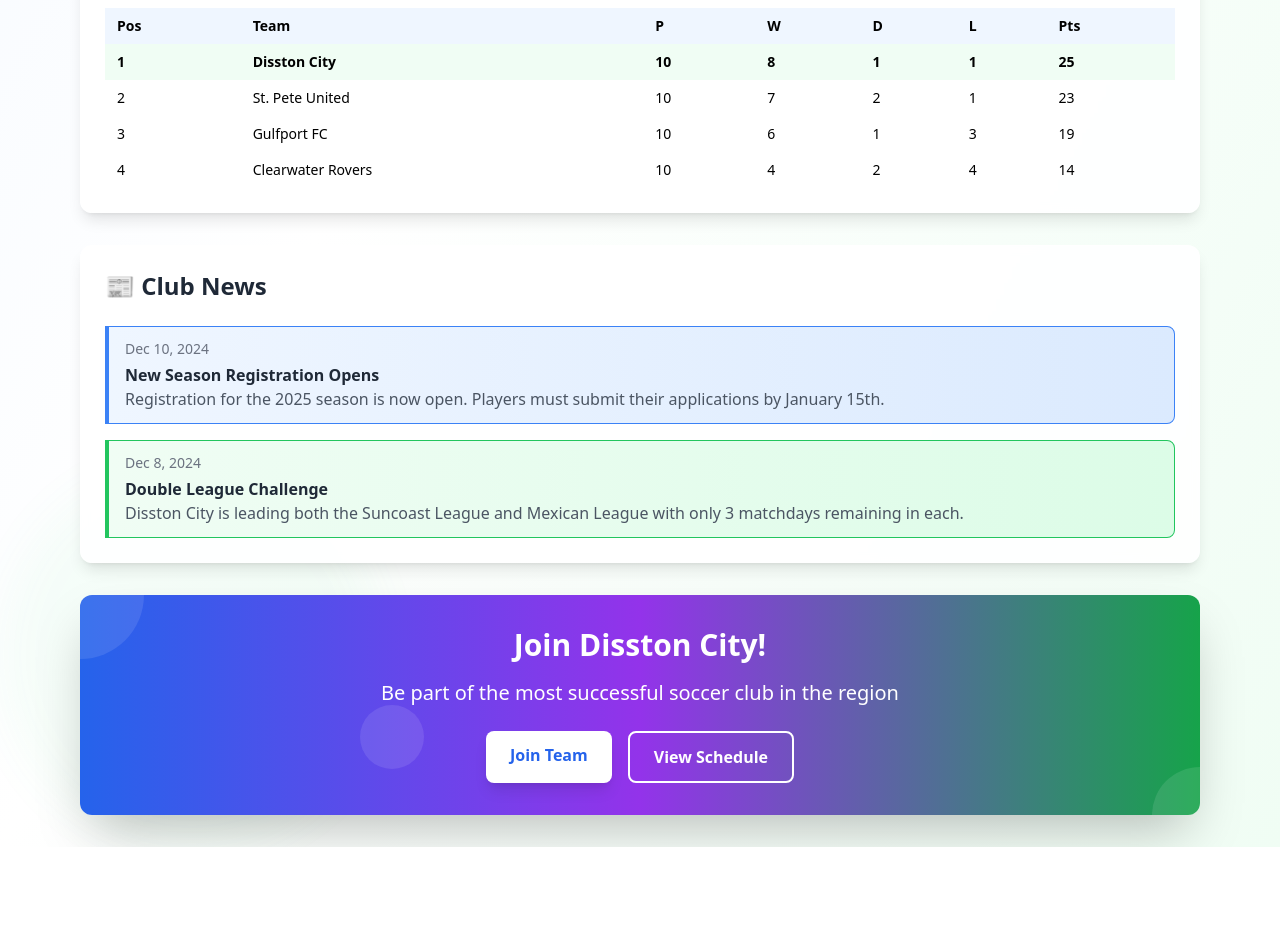
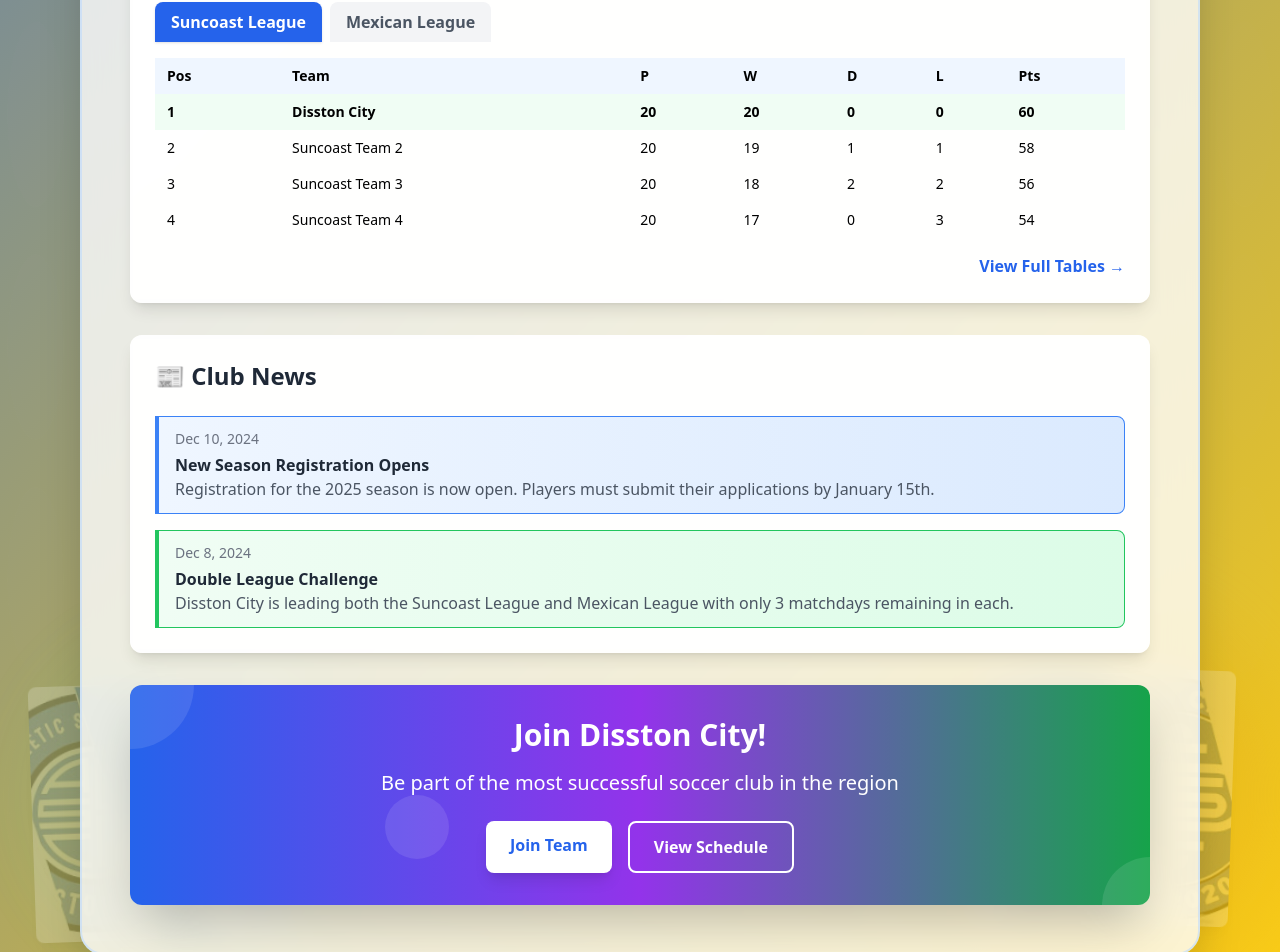
Before and after one commit to AlecNesatColak/Disston-Website, a Next.js app in the folder frontend/: page / in a window 1280 px wide. Shown: the part 1631-2583 px from the top of the page. Before the commit the page ends 2478 px from the top, so only its background shows below. Built offline with nearby package versions, Linux system fonts and the light colour scheme.

Commit message:
fixes to league tables

```diff
--- /dev/null
+++ b/frontend/src/components/LeagueTableTabs.tsx
@@ -0,0 +1,84 @@
+import React, { useState } from 'react';
+
+export const suncoastLeague = Array.from({ length: 20 }, (_, i) => ({
+  pos: i + 1,
+  team: i === 0 ? "Disston City" : `Suncoast Team ${i + 1}`,
+  played: 20,
+  won: 20 - i,
+  drawn: i % 3,
+  lost: i,
+  pts: 60 - i * 2,
+}));
+
+export const mexicanLeague = Array.from({ length: 20 }, (_, i) => ({
+  pos: i + 1,
+  team: i === 0 ? "Disston City" : `Mexican Team ${i + 1}`,
+  played: 20,
+  won: 19 - i,
+  drawn: (i + 1) % 4,
+  lost: i,
+  pts: 58 - i * 2,
+}));
+
+export default function LeagueTableTabs() {
+  const [activeTab, setActiveTab] = useState("Suncoast League");
+  const tabs = ["Suncoast League", "Mexican League"];
+  const tableData = activeTab === "Suncoast League" ? suncoastLeague : mexicanLeague;
+
+  return (
+    <div>
+      {/* Tab Switcher */}
+      <div className="flex space-x-2 mb-4">
+        {tabs.map((tab) => (
+          <button
+            key={tab}
+            className={`px-4 py-2 rounded-t-lg font-semibold transition-colors duration-200 ${
+              activeTab === tab
+                ? "bg-blue-600 text-white shadow"
+                : "bg-gray-100 text-gray-600 hover:bg-blue-100"
+            }`}
+            onClick={() => setActiveTab(tab)}
+          >
+            {tab}
+          </button>
+        ))}
+      </div>
+      {/* Table */}
+      <div className="overflow-x-auto">
+        <table className="min-w-full text-sm text-left">
+          <thead>
+            <tr className="bg-blue-50">
+              <th className="px-3 py-2 font-bold">Pos</th>
+              <th className="px-3 py-2 font-bold">Team</th>
+              <th className="px-3 py-2 font-bold">P</th>
+              <th className="px-3 py-2 font-bold">W</th>
+              <th className="px-3 py-2 font-bold">D</th>
+              <th className="px-3 py-2 font-bold">L</th>
+              <th className="px-3 py-2 font-bold">Pts</th>
+            </tr>
+          </thead>
+          <tbody>
+            {tableData.map((row) => (
+              <tr
+                key={row.team}
+                className={
+                  row.team === "Disston City"
+                    ? "bg-green-50 font-bold"
+                    : "hover:bg-gray-50"
+                }
+              >
+                <td className="px-3 py-2">{row.pos}</td>
+                <td className="px-3 py-2">{row.team}</td>
+                <td className="px-3 py-2">{row.played}</td>
+                <td className="px-3 py-2">{row.won}</td>
+                <td className="px-3 py-2">{row.drawn}</td>
+                <td className="px-3 py-2">{row.lost}</td>
+                <td className="px-3 py-2">{row.pts}</td>
+              </tr>
+            ))}
+          </tbody>
+        </table>
+      </div>
+    </div>
+  );
+}
--- a/frontend/src/pages/index.tsx
+++ b/frontend/src/pages/index.tsx
@@ -1,30 +1,22 @@
 import Image from 'next/image';
+import React from 'react';
 import Link from 'next/link';
-import { useState } from 'react';
+import { suncoastLeague, mexicanLeague } from '../components/LeagueTableTabs';
 
-// LeagueTableTabs Component
-function LeagueTableTabs() {
-  // Dummy data for two leagues
-  const suncoastLeague = [
-    { pos: 1, team: "Disston City", played: 10, won: 8, drawn: 1, lost: 1, pts: 25 },
-    { pos: 2, team: "St. Pete United", played: 10, won: 7, drawn: 2, lost: 1, pts: 23 },
-    { pos: 3, team: "Gulfport FC", played: 10, won: 6, drawn: 1, lost: 3, pts: 19 },
-    { pos: 4, team: "Clearwater Rovers", played: 10, won: 4, drawn: 2, lost: 4, pts: 14 },
-  ];
-  const mexicanLeague = [
-    { pos: 1, team: "Disston City", played: 9, won: 7, drawn: 1, lost: 1, pts: 22 },
-    { pos: 2, team: "Tampa Aztecs", played: 9, won: 6, drawn: 2, lost: 1, pts: 20 },
-    { pos: 3, team: "Pinellas FC", played: 9, won: 5, drawn: 1, lost: 3, pts: 16 },
-    { pos: 4, team: "Largo United", played: 9, won: 3, drawn: 2, lost: 4, pts: 11 },
-  ];
 
-  const [activeTab, setActiveTab] = useState("Suncoast League");
+export default function HomePage() {
+  // Only show top 4 teams for homepage
+  const topSuncoast = suncoastLeague.slice(0, 4);
+  const topMexican = mexicanLeague.slice(0, 4);
+
+  // Mini tab switcher for homepage
+  function MiniLeagueTableTabs() {
+    const [activeTab, setActiveTab] = React.useState("Suncoast League");
     const tabs = ["Suncoast League", "Mexican League"];
-  const tableData = activeTab === "Suncoast League" ? suncoastLeague : mexicanLeague;
+    const tableData = activeTab === "Suncoast League" ? topSuncoast : topMexican;
 
     return (
       <div>
-      {/* Tab Switcher */}
         <div className="flex space-x-2 mb-4">
           {tabs.map((tab) => (
             <button
@@ -40,7 +32,6 @@ function LeagueTableTabs() {
             </button>
           ))}
         </div>
-      {/* Table */}
         <div className="overflow-x-auto">
           <table className="min-w-full text-sm text-left">
             <thead>
@@ -80,9 +71,35 @@ function LeagueTableTabs() {
     );
   }
 
-export default function HomePage() {
   return (
-    <div className="min-h-screen bg-gradient-to-br from-blue-50 via-white to-green-50 relative overflow-hidden">
+    <div className="min-h-screen relative overflow-hidden"
+      style={{
+        background: "linear-gradient(135deg, #2563eb 0%, #facc15 100%)", // blue to yellow
+      }}
+    >
+      {/* SVG Pattern Overlay */}
+      <svg
+        className="absolute inset-0 w-full h-full opacity-10 pointer-events-none"
+        xmlns="http://www.w3.org/2000/svg"
+        preserveAspectRatio="none"
+        fill="none"
+        viewBox="0 0 1440 900"
+      >
+        <defs>
+          <pattern id="circles" x="0" y="0" width="80" height="80" patternUnits="userSpaceOnUse">
+            <circle cx="40" cy="40" r="32" fill="#fff" fillOpacity="0.08" />
+          </pattern>
+        </defs>
+        <rect width="1440" height="900" fill="url(#circles)" />
+      </svg>
+
+      {/* Animated Gradient Blobs */}
+      <div className="absolute inset-0 pointer-events-none">
+        <div className="absolute top-0 left-0 w-96 h-96 bg-blue-400 rounded-full mix-blend-multiply filter blur-2xl animate-pulse" style={{ opacity: 0.3 }}></div>
+        <div className="absolute bottom-0 right-0 w-96 h-96 bg-yellow-300 rounded-full mix-blend-multiply filter blur-2xl animate-pulse" style={{ opacity: 0.3, animationDelay: '2s' }}></div>
+        <div className="absolute top-1/2 left-1/2 w-80 h-80 bg-white rounded-full mix-blend-multiply filter blur-2xl animate-pulse" style={{ opacity: 0.15, animationDelay: '4s' }}></div>
+      </div>
+
       {/* Background Pattern */}
       <div className="absolute inset-0 opacity-5">
         <div className="absolute top-0 left-0 w-96 h-96 bg-blue-400 rounded-full mix-blend-multiply filter blur-xl animate-pulse"></div>
@@ -109,7 +126,6 @@ export default function HomePage() {
             className="object-cover"
           />
         </div>
-
         {/* Top Right Team Photo */}
         <div className="absolute top-24 right-12 w-64 h-64 rounded-lg shadow-lg transform -rotate-2 animate-float-slow overflow-hidden" style={{animationDelay: '3s'}}>
           <Image
@@ -119,7 +135,6 @@ export default function HomePage() {
             className="object-cover"
           />
         </div>
-
         {/* Middle Left Team Photo */}
         <div className="absolute top-1/3 left-4 w-64 h-64 rounded-lg shadow-lg transform rotate-1 animate-float-slow overflow-hidden" style={{animationDelay: '1.5s'}}>
           <Image
@@ -129,12 +144,29 @@ export default function HomePage() {
             className="object-cover"
           />
         </div>
-
         {/* Middle Right Team Photo */}
         <div className="absolute top-1/2 right-8 w-64 h-64 rounded-lg shadow-lg transform -rotate-1 animate-float-slow overflow-hidden" style={{animationDelay: '4.5s'}}>
           <Image
             src="/images/Banner.jpg"
             alt="Team Photo 2021"
+            fill
+            className="object-cover"
+          />
+        </div>
+        {/* Bottom Left Team Photo */}
+        <div className="absolute bottom-12 left-8 w-64 h-64 rounded-lg shadow-lg transform -rotate-2 animate-float-slow overflow-hidden" style={{animationDelay: '6s'}}>
+          <Image
+            src="/images/Banner.jpg"
+            alt="Team Photo 2022"
+            fill
+            className="object-cover"
+          />
+        </div>
+        {/* Bottom Right Team Photo */}
+        <div className="absolute bottom-16 right-12 w-64 h-64 rounded-lg shadow-lg transform rotate-2 animate-float-slow overflow-hidden" style={{animationDelay: '7.5s'}}>
+          <Image
+            src="/images/Banner.jpg"
+            alt="Team Photo 2023"
             fill
             className="object-cover"
           />
@@ -156,8 +188,10 @@ export default function HomePage() {
 
       {/* Hero Section */}
       <div className="max-w-6xl mx-auto py-8 px-4 relative z-10">
+        <div className="rounded-3xl bg-white/80 backdrop-blur-lg shadow-2xl border-2 border-blue-200/60 p-6 md:p-12">
+          {/* --- all your content below here --- */}
           <div className="text-center mb-12">
-          <h1 className="text-4xl font-bold text-gray-800 mb-4 bg-gradient-to-r from-blue-600 to-green-600 bg-clip-text text-transparent">Disston City Soccer Club</h1>
+            <h1 className="text-4xl font-bold text-gray-800 mb-4 bg-gradient-to-r from-blue-600 to-yellow-400 bg-clip-text text-transparent">Disston City Soccer Club</h1>
             <p className="text-xl text-gray-600 mb-6">Suncoast & Mexican League Champions</p>
             <div className="flex justify-center space-x-4 text-sm text-gray-500">
               <span className="bg-white/80 backdrop-blur-sm px-3 py-1 rounded-full shadow-sm">🏆 Suncoast Soccer League</span>
@@ -177,10 +211,10 @@ export default function HomePage() {
                 <div className="text-gray-600 group-hover:text-white transition-colors duration-300">Players</div>
               </Link>
             </div>
-          <div className="bg-white/90 backdrop-blur-sm rounded-xl shadow-lg p-6 text-center border border-white/20 hover:shadow-xl transition-all duration-300 hover:-translate-y-1">
+            <Link href="/leagues" className="bg-white/90 backdrop-blur-sm rounded-xl shadow-lg p-6 text-center border border-white/20 hover:shadow-xl transition-all duration-300 hover:-translate-y-1 cursor-pointer">
               <div className="text-3xl font-bold text-green-600 mb-2">2</div>
               <div className="text-gray-600">Leagues</div>
-          </div>
+            </Link>
             <div className="bg-white/90 backdrop-blur-sm rounded-xl shadow-lg p-6 text-center border border-white/20 hover:shadow-xl transition-all duration-300 hover:-translate-y-1">
               <div className="text-3xl font-bold text-purple-600 mb-2">15</div>
               <div className="text-gray-600">Titles</div>
@@ -313,8 +347,13 @@ export default function HomePage() {
           {/* League Tables Section with Tab Switcher */}
           <div className="bg-white/90 backdrop-blur-sm rounded-xl shadow-lg p-6 mb-8 border border-white/20">
             <h2 className="text-2xl font-bold text-gray-800 mb-6">🏆 League Tables</h2>
-          {/* Tab Switcher */}
-          <LeagueTableTabs />
+            {/* Only show top 4 teams */}
+            <MiniLeagueTableTabs />
+            <div className="mt-4 text-right">
+              <Link href="/leagues" className="text-blue-600 hover:underline font-semibold">
+                View Full Tables →
+              </Link>
+            </div>
           </div>
 
           {/* Club News */}
@@ -360,5 +399,6 @@ export default function HomePage() {
           </div>
         </div>
       </div>
+    </div>
   );
 }
--- /dev/null
+++ b/frontend/src/pages/leagues.tsx
@@ -0,0 +1,16 @@
+import LeagueTableTabs from '../components/LeagueTableTabs';
+import Link from 'next/link';
+
+export default function LeaguesPage() {
+  return (
+    <div className="min-h-screen bg-gradient-to-br from-blue-600 via-white to-yellow-300 flex flex-col items-center py-12 px-4">
+      <div className="w-full max-w-4xl bg-white/90 backdrop-blur-lg rounded-3xl shadow-2xl border-2 border-blue-200/60 p-8">
+        <div className="mb-8 flex justify-between items-center">
+          <h1 className="text-3xl font-bold text-blue-700">League Tables</h1>
+          <Link href="/" className="text-blue-600 hover:underline font-semibold">← Back Home</Link>
+        </div>
+        <LeagueTableTabs />
+      </div>
+    </div>
+  );
+}
```
Lines whose indentation alone changed are shown as unchanged.
